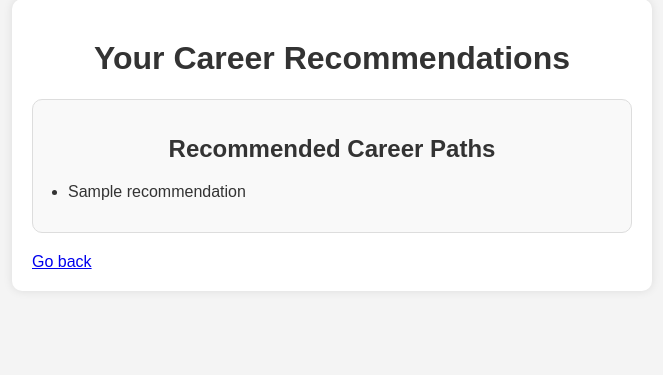
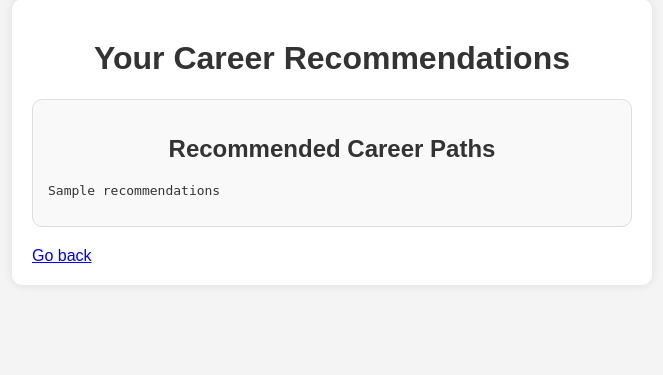
Before and after one commit to euijunp/S-AI_Project, a Flask app: template templates/result.html in a window 1280 px wide. Shown: the part 51-426 px from the top of the page, without its empty margins (308-971 px from the left). Run offline with Flask 3, Linux system fonts and the light colour scheme; the template is opened without the code that fills it: most values are stand-ins (such as "Sample title", 1, 10 or a date in 2020).

Commit message:
List styling removed

```diff
--- a/ramp_model.py
+++ b/ramp_model.py
@@ -32,3 +32,7 @@ def generate_career_recommendations(processed_jobs_data, processed_major_data, u
     except Exception as e:
         print(f"Error generating career recommendations: {e}")
         return None
+
+    except Exception as e:
+        print(f"Error generating career recommendations: {e}")
+        return None
--- a/templates/result.html
+++ b/templates/result.html
@@ -13,11 +13,7 @@
         {% if recommendations %}
             <div class="recommendations">
                 <h2>Recommended Career Paths</h2>
-                <ul>
-                    {% for recommendation in recommendations %}
-                        <li>{{ recommendation }}</li>
-                    {% endfor %}
-                </ul>
+                <pre>{{ recommendations | safe }}</pre>
             </div>
         {% else %}
             <p>No recommendations found.</p>
```
